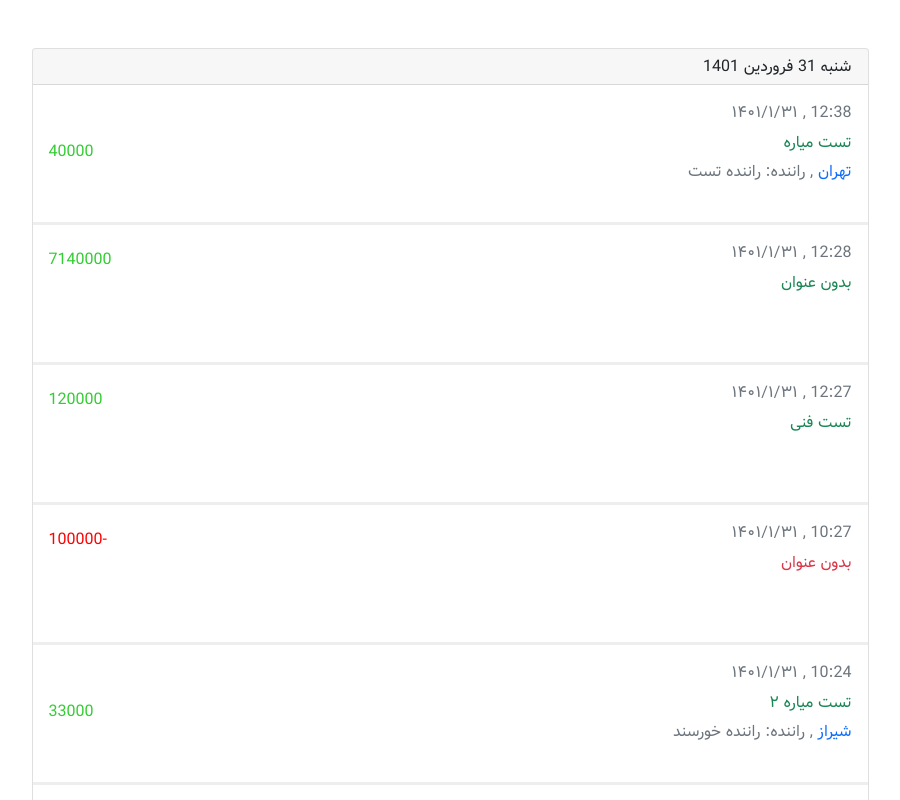
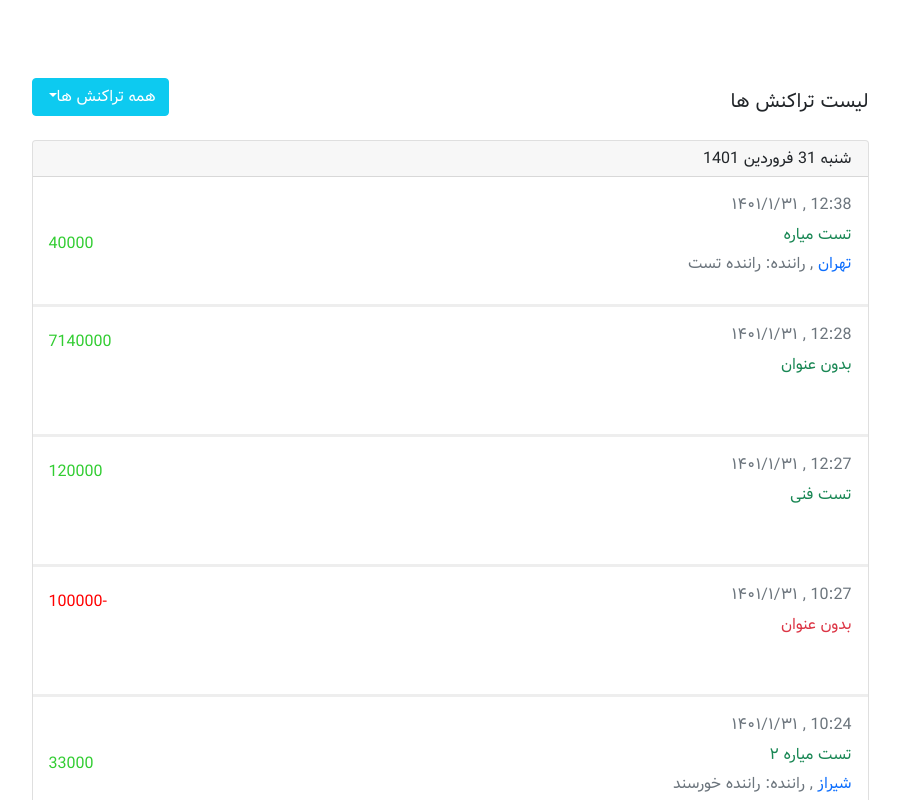
Before and after one commit to masoodhesami/View-restaurant-transactions, a React (Create React App) app: page / in a window 1280 px wide. Shown: the top 800 px of the page, without its empty margins (190-1090 px from the left). Built offline with nearby package versions, Linux system fonts and the light colour scheme.

Commit message:
dropdown set

```diff
--- a/package.json
+++ b/package.json
@@ -12,6 +12,9 @@
     "@types/react-dom": "^18.0.0",
     "axios": "^0.27.1",
     "bootstrap": "^5.1.3",
+    "jquery": "^3.6.0",
+    "package-name": "^0.1.0",
+    "popper.js": "^1.16.1",
     "react": "^18.0.0",
     "react-dom": "^18.0.0",
     "react-redux": "^8.0.1",
--- a/public/index.html
+++ b/public/index.html
@@ -9,6 +9,9 @@
       name="description"
       content="Web site created using create-react-app"
     />
+    <script src="https://cdn.jsdelivr.net/npm/jquery@3.5.1/dist/jquery.slim.min.js" integrity="sha384-DfXdz2htPH0lsSSs5nCTpuj/zy4C+OGpamoFVy38MVBnE+IbbVYUew+OrCXaRkfj" crossorigin="anonymous"></script>
+    <script src="https://cdn.jsdelivr.net/npm/popper.js@1.16.1/dist/umd/popper.min.js" integrity="sha384-9/reFTGAW83EW2RDu2S0VKaIzap3H66lZH81PoYlFhbGU+6BZp6G7niu735Sk7lN" crossorigin="anonymous"></script>
+    <script src="https://cdn.jsdelivr.net/npm/bootstrap@4.6.1/dist/js/bootstrap.min.js" integrity="sha384-VHvPCCyXqtD5DqJeNxl2dtTyhF78xXNXdkwX1CZeRusQfRKp+tA7hAShOK/B/fQ2" crossorigin="anonymous"></script>
     <link rel="apple-touch-icon" href="%PUBLIC_URL%/logo192.png" />
     <!--
       manifest.json provides metadata used when your web app is installed on a
@@ -24,7 +27,7 @@
       work correctly both with client-side routing and a non-root public URL.
       Learn how to configure a non-root public URL by running `npm run build`.
     -->
-    <title>React App</title>
+    <title>Miare Fronend Task</title>
   </head>
   <body>
     <noscript>You need to enable JavaScript to run this app.</noscript>
--- a/src/App/App.css
+++ b/src/app/App.css
@@ -15,5 +15,5 @@ html {
 }
 
 .card-body {
-    height: 140px;
+    height: 130px;
 }
--- /dev/null
+++ b/src/components/Dropdown/Dropdown.tsx
@@ -0,0 +1,61 @@
+import React, {useEffect, useState} from 'react';
+import {useDispatch} from "react-redux";
+import {setSortedData} from "../../state/actions/sortArrayAction";
+import {
+    sortAllData, sortArrayConcurrency_costs, sortArrayMisc_expenses,
+    sortArrayPayments, sortArrayTrip_financials,
+} from "../../utils/sortFunctions";
+import {getData} from "../../state/actions/getDataAction";
+
+const Dropdown = () => {
+    const [fetchedData, setFetchedData] = useState<any>([])
+    const dispatch = useDispatch();
+    const getPureData = async () => {
+        const trans_data = await dispatch(getData());
+        setFetchedData(trans_data)
+    }
+    useEffect(() => {
+        getPureData()
+    }, []);
+    const concurrencyHandler = () => {
+        dispatch(setSortedData(sortArrayConcurrency_costs(fetchedData.concurrency_costs)))
+    }
+    const paymentsHandler = () => {
+        dispatch(setSortedData(sortArrayPayments(fetchedData.payments)))
+    }
+    const tripHandler = () => {
+        dispatch(setSortedData(sortArrayTrip_financials(fetchedData.trip_financials)))
+    }
+    const miscHandler = () => {
+        dispatch(setSortedData(sortArrayMisc_expenses(fetchedData.misc_expenses)))
+    }
+    const showAllHandler = () => {
+        dispatch(setSortedData(sortAllData([
+            ...sortArrayConcurrency_costs(fetchedData.concurrency_costs),
+            ...sortArrayPayments(fetchedData.payments),
+            ...sortArrayTrip_financials(fetchedData.trip_financials),
+            ...sortArrayMisc_expenses(fetchedData.misc_expenses)
+        ])))
+    }
+    return (
+        <>
+            <div className="dropdown">
+                <button className="btn btn-info dropdown-toggle text-white" type="button" id="dropdownMenuButton"
+                        data-toggle="dropdown" aria-haspopup="true" aria-expanded="false">
+                    همه تراکنش ها
+                </button>
+                <div className="dropdown-menu" aria-labelledby="dropdownMenuButton">
+                    <a onClick={concurrencyHandler} className="dropdown-item" href="#">هزینه خرید ظرفیت</a>
+                    <a onClick={paymentsHandler} className="dropdown-item" href="#">هزینه شارژ حساب</a>
+                    <a onClick={tripHandler} className="dropdown-item" href="#">هزینه سفر</a>
+                    <a onClick={miscHandler} className="dropdown-item" href="#">هزینه متفرقه</a>
+                    <div className="dropdown-divider"></div>
+                    <a onClick={showAllHandler} className="dropdown-item" href="#">همه تراکنش ها</a>
+
+                </div>
+            </div>
+        </>
+    );
+};
+
+export default Dropdown;
--- /dev/null
+++ b/src/components/Header/Header.tsx
@@ -0,0 +1,17 @@
+import React from 'react';
+import Dropdown from "../Dropdown/Dropdown";
+import HeaderTitle from "../HeaderTitle/HeaderTitle";
+import styles from "./header.module.css"
+
+const Header = () => {
+    return (
+        <>
+            <div className={`d-flex justify-content-end ${styles.position}`}>
+                <Dropdown/>
+            </div>
+            <HeaderTitle/>
+        </>
+    );
+};
+
+export default Header;
--- /dev/null
+++ b/src/components/Header/header.module.css
@@ -0,0 +1,4 @@
+.position{
+    position: relative;
+    top : 30px
+}
--- /dev/null
+++ b/src/components/HeaderTitle/HeaderTitle.tsx
@@ -0,0 +1,13 @@
+import React from 'react';
+
+const HeaderTitle = () => {
+    return (
+        <>
+            <p className="lead">
+                لیست تراکنش ها
+            </p>
+        </>
+    );
+};
+
+export default HeaderTitle;
--- a/src/components/Layout/Layout.tsx
+++ b/src/components/Layout/Layout.tsx
@@ -1,4 +1,5 @@
 import React from 'react';
+import Header from "../Header/Header";
 
 interface iProps {
     children: JSX.Element[] | JSX.Element
@@ -11,6 +12,9 @@ const Layout = (props: iProps) => {
                 <div className={"row mt-5"}>
                     <div className={"d-flex justify-content-center"}>
                         <div className={"col-9"}>
+                            <div className={"mb-4"}>
+                                <Header/>
+                            </div>
                             {props.children}
                         </div>
                     </div>
--- a/src/state/interfaces/index.ts
+++ b/src/state/interfaces/index.ts
@@ -1,4 +1,5 @@
 export interface iState {
+    transactionsData: {
     transactionsData: {
         trip_financials: {
             id: Number,
@@ -28,7 +29,7 @@ export interface iState {
             end_date: String
         }[]
     }
-}
+}}
 export interface iSortedState {
     allSortData: {
         allSortData: {
```
Also changed, not shown: src/index.tsx (+4 -3 lines), src/app/App.tsx (renamed from src/App/App.tsx), 2 other files (tests, documents, lock files or other folders).
